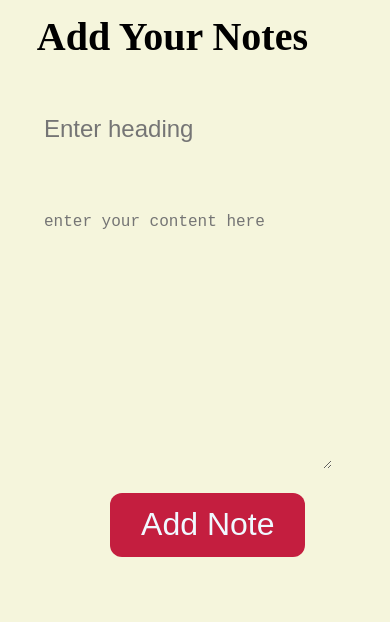
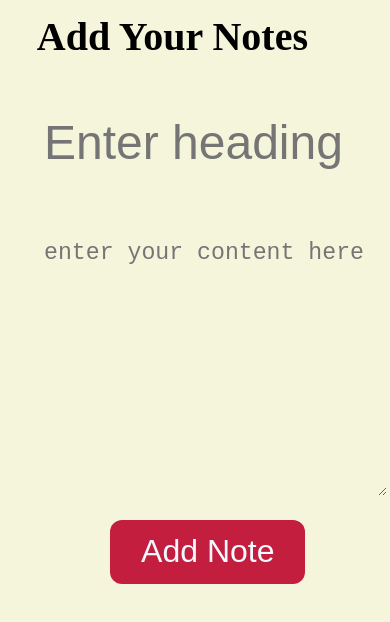
Before and after one commit to Shreya-103/Notes-App, a React (Vite) app: page / in a window 390 px wide. Shown: the top 622 px of the page. Built offline with nearby package versions, Linux system fonts and the light colour scheme.

Commit message:
correcting overflow issue

```diff
--- a/src/index.css
+++ b/src/index.css
@@ -98,20 +98,19 @@ button:active{
   white-space: pre-wrap;
   line-height: 1.5;
 }
-@media(max-width:1000px){
+@media(max-width:950px){
   body{
-    overflow-y: hidden;
     overflow-x: hidden;
   }
   .container{
     display: block;
-    overflow-y: hidden;
+    overflow-x: hidden;
   }
   form{
     width: 100%;
     margin: 0.8rem;
   }
-  input, textarea{
+  /* input, textarea{
     width: 70%;
     display: inline;
   }
@@ -120,7 +119,7 @@ button:active{
   }
   textarea{
     font-size: 1rem;
-  }
+  } */
   .card-holder{
     width: 100%;
   }
```
